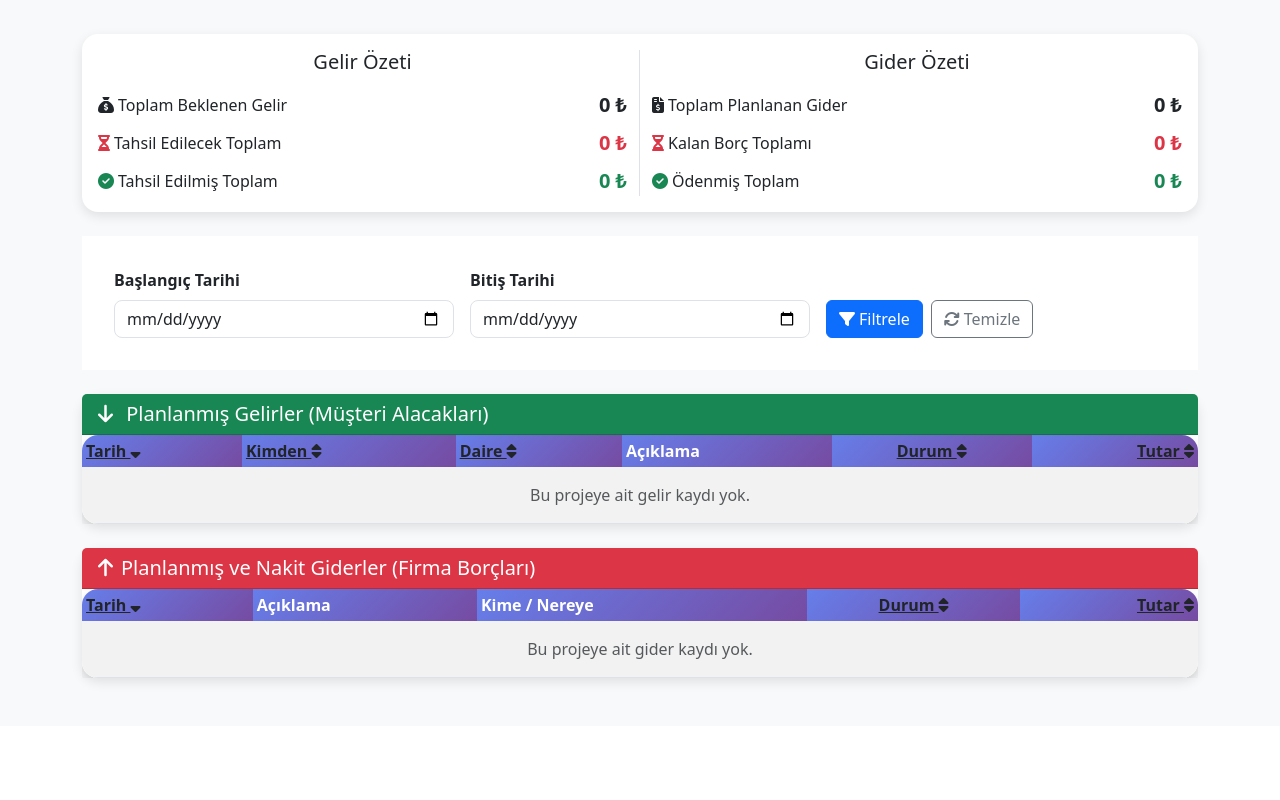
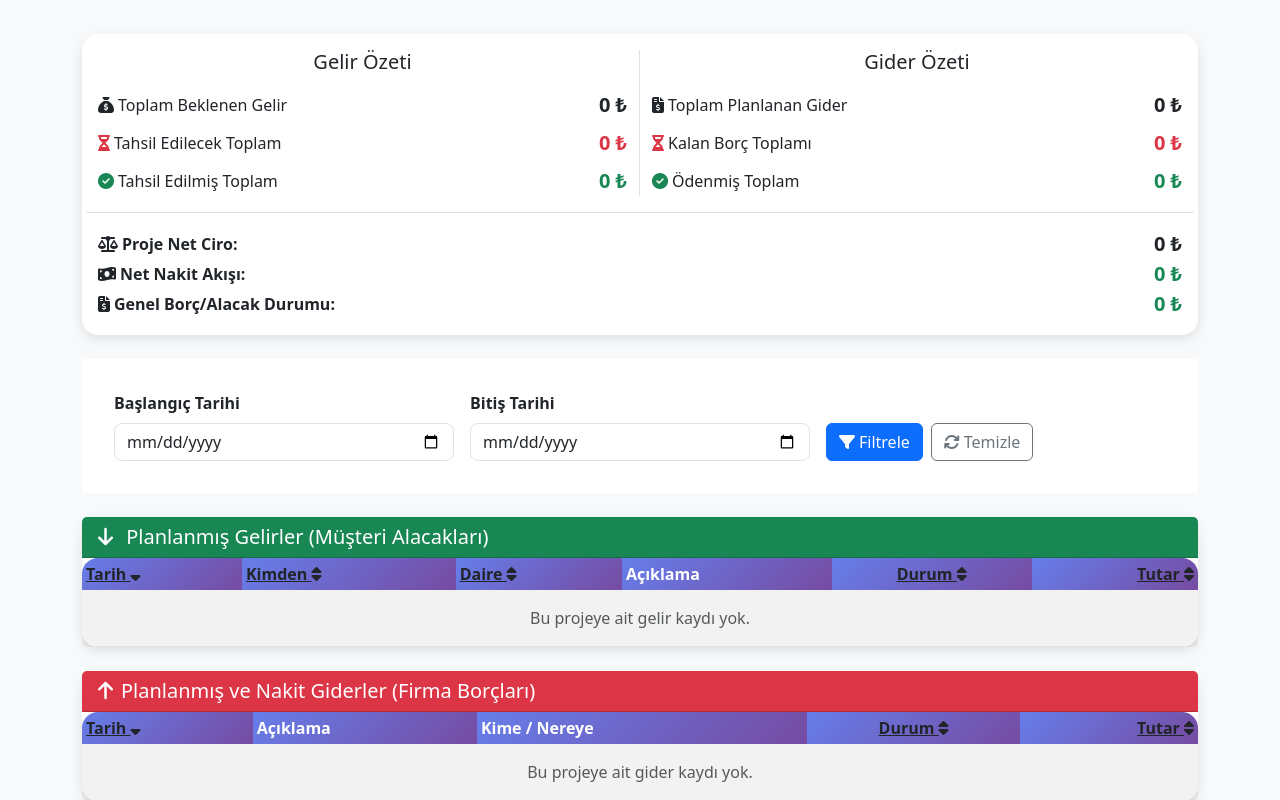
Before and after one commit to hsynay/ExpenseManager, a Flask app: page /project/1/overview in a window 1280 px wide. Shown: the part 198-998 px from the top of the page. Before the commit the page ends 884 px from the top, so only its background shows below. Run offline with Flask 3, Linux system fonts and the light colour scheme; the visitor is signed in with stand-in values (Sample User, id 1); data that the repository does not hold is empty; some libraries are stand-ins or nearby versions.

Commit message:
V2.2.5- Errors have been corrected.

```diff
--- a/templates/project_overview.html
+++ b/templates/project_overview.html
@@ -55,6 +55,24 @@
                 <div class="d-flex justify-content-between align-items-center mt-2">
                     <span><i class="fa-solid fa-check-circle text-success me-1"></i>Ödenmiş Toplam</span>
                     <strong class="text-success fs-5">{{ total_paid_expense|thousands }} ₺</strong>
+                </div>
+            </div>
+
+            <div class="col-12 border-top mt-3 pt-3">
+                <div class="d-flex justify-content-between align-items-center">
+                    <span class="fw-bold"><i class="fa-solid fa-balance-scale text-dark me-1"></i>Proje Net Ciro:</span>
+                    {% set net_revenue = ((total_paid_income + total_unpaid_income)- (total_paid_expense + total_unpaid_expense)) %}
+                    <strong class="fs-5 text-dark">{{ net_revenue|thousands }} ₺</strong>
+                </div>
+                <div class="d-flex justify-content-between align-items-center">
+                    <span class="fw-bold"><i class="fa-solid fa-money-bill-wave text-dark me-1"></i>Net Nakit Akışı:</span>
+                    {% set net_cash_flow = (total_paid_income - total_paid_expense) %}
+                    <strong class="fs-5 {{ 'text-success' if net_cash_flow >= 0 else 'text-danger' }}">{{ net_cash_flow|thousands }} ₺</strong>
+                </div>
+                <div class="d-flex justify-content-between align-items-center">
+                    <span class="fw-bold"><i class="fa-solid fa-file-invoice-dollar text-dark me-1"></i>Genel Borç/Alacak Durumu:</span>
+                    {% set net_debt = (total_unpaid_income - total_unpaid_expense) %}
+                    <strong class="fs-5 {{ 'text-success' if net_debt >= 0 else 'text-danger' }}">{{ net_debt|thousands }} ₺</strong>
                 </div>
             </div>
         </div>
```
